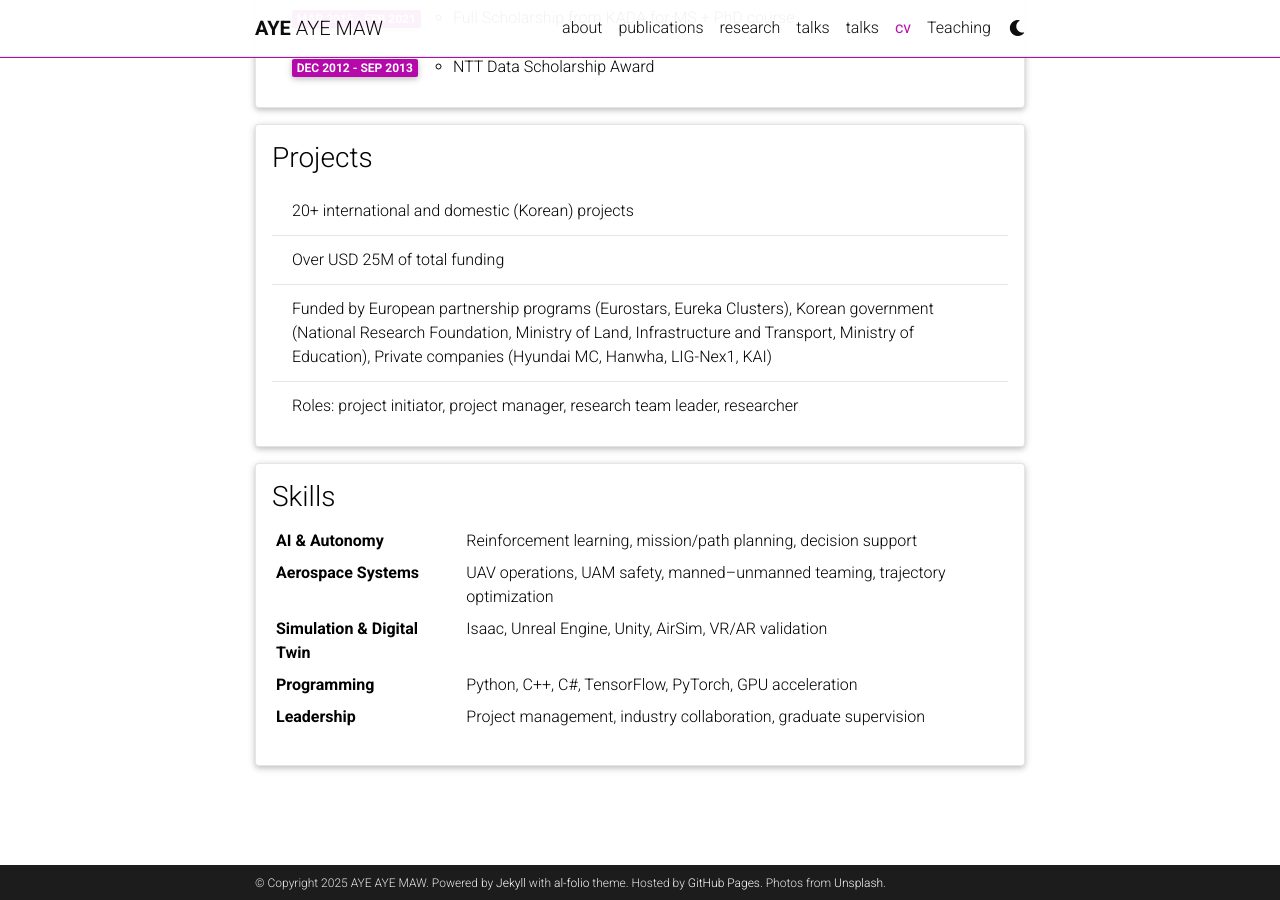
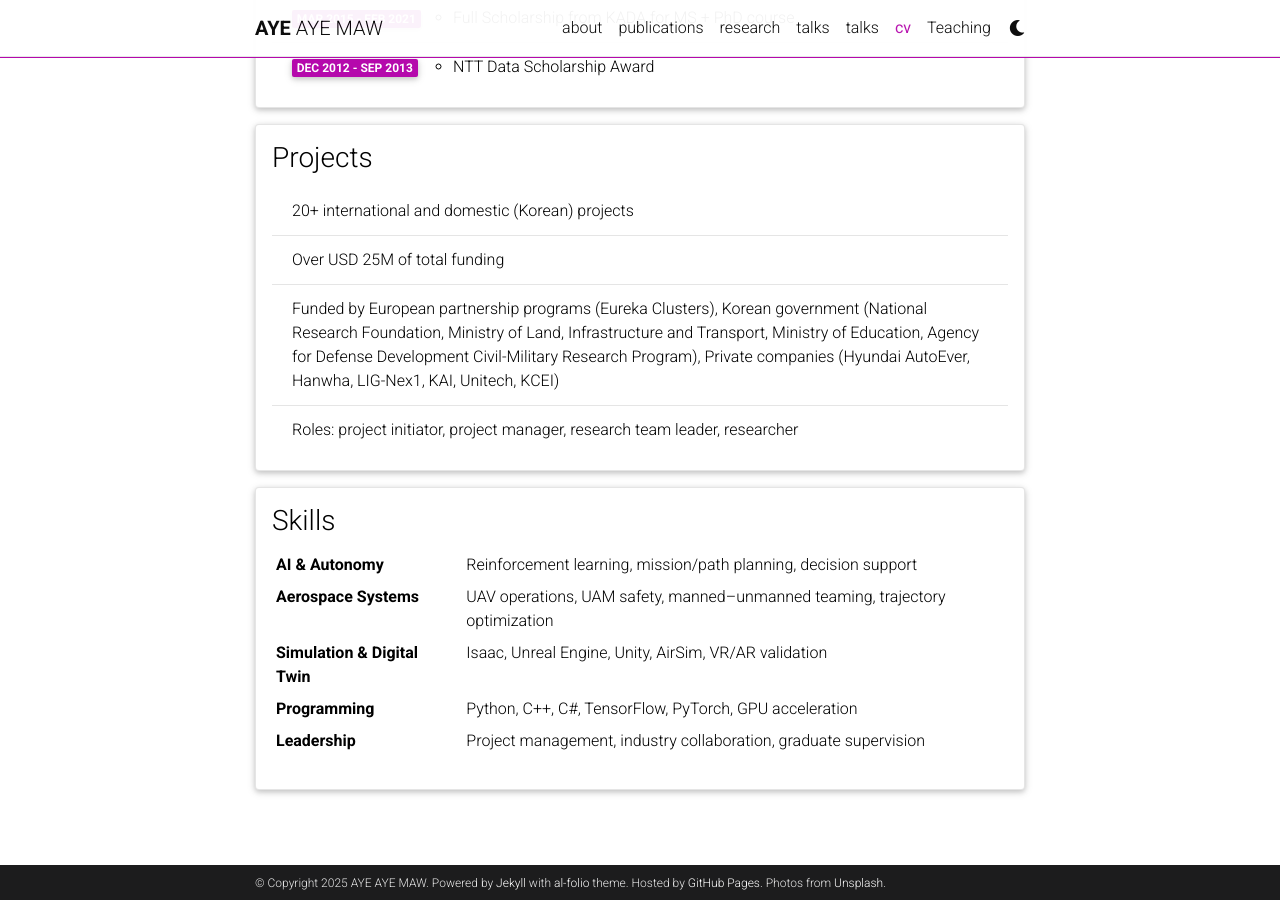
Before and after one commit to miayemaw/miayemaw.github.io, a Jekyll site: the page built from _pages/cv.md, in a window 1280 px wide and 900 px high, scrolled down 1390 px. Built offline with Jekyll 4.4.1, drawn with Linux system fonts in a browser that asks for light colours; comment, search, counter and statistics services are not loaded; a style sheet for code colours, icons or effects is not loaded.

```diff
--- a/_data/cv.yml
+++ b/_data/cv.yml
@@ -68,7 +68,7 @@
   contents:
     - 20+ international and domestic (Korean) projects
     - Over USD 25M of total funding
-    - Funded by European partnership programs (Eurostars, Eureka Clusters), Korean government (National Research Foundation, Ministry of Land, Infrastructure and Transport, Ministry of Education), Private companies (Hyundai MC, Hanwha, LIG-Nex1, KAI)
+    - Funded by European partnership programs (Eureka Clusters), Korean government (National Research Foundation, Ministry of Land, Infrastructure and Transport, Ministry of Education, Agency for Defense Development Civil-Military Research Program), Private companies (Hyundai AutoEver, Hanwha, LIG-Nex1, KAI, Unitech, KCEI)
     - "Roles: project initiator, project manager, research team leader, researcher"
 
 - title: Skills
```
Also changed, not shown: _pages/publications.md (+1 -1 lines).
